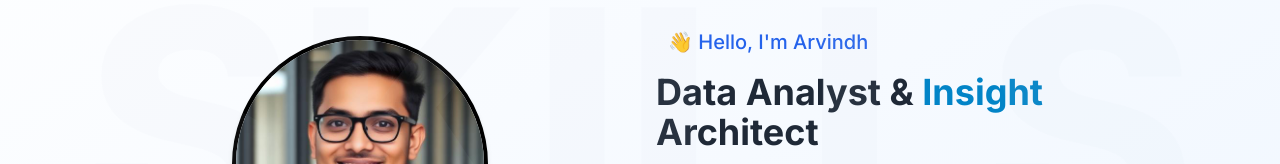
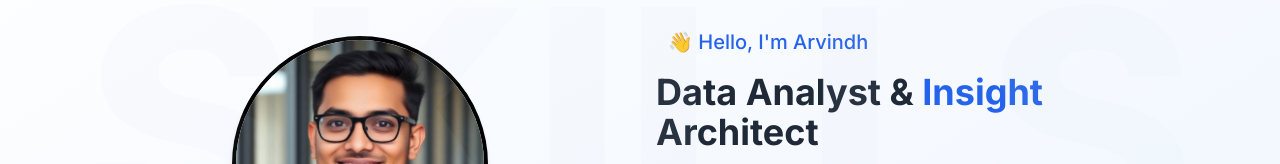
Before and after one commit to Arvindh99/Arvindh-Portfolio, a React (Vite) app: page / in a window 1280 px wide. Shown: the part 276-440 px from the top of the page. Built offline with nearby package versions, Linux system fonts and the light colour scheme.

Commit message:
Visual edit in Lovable
Edited UI in Lovable

```diff
--- a/src/components/hero-section.tsx
+++ b/src/components/hero-section.tsx
@@ -43,7 +43,7 @@ export function HeroSection() {
           </motion.span>
 
           <motion.h1 className="text-3xl md:text-4xl font-bold text-gray-800 mb-4">
-            Data Analyst & <span className="text-sky-600">Insight</span> Architect
+            Data Analyst & <span className="text-blue-600">Insight</span> Architect
           </motion.h1>
 
           <motion.p className="text-base text-gray-600 mb-6 max-w-md">
```
